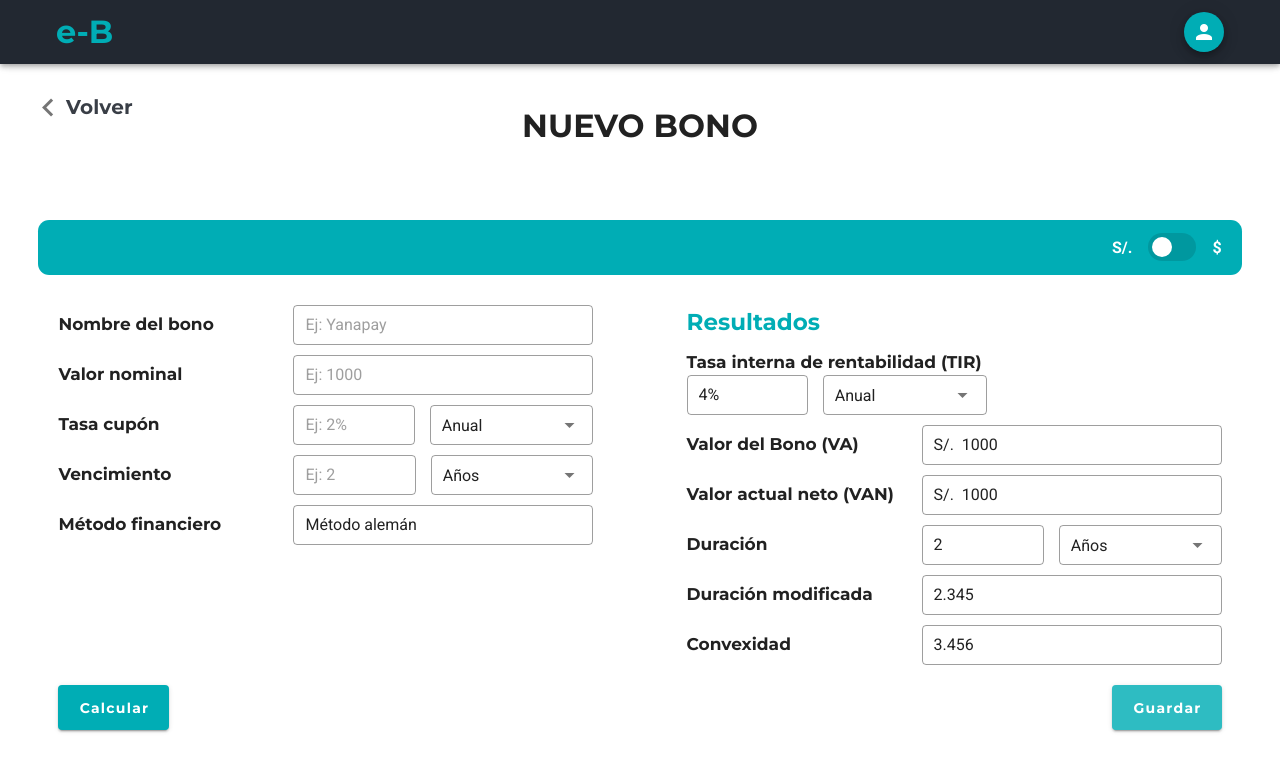
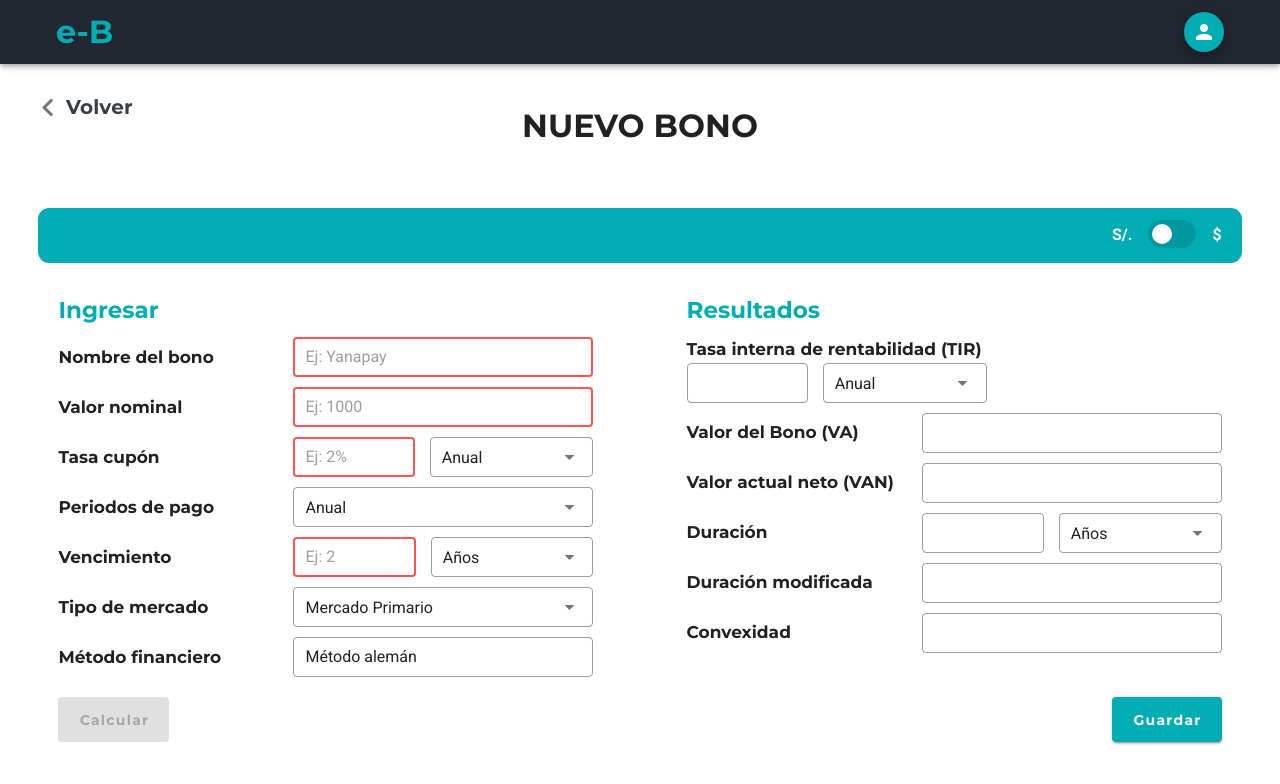
Before and after one commit to GrupoFinanzas/e-bonos-frontend, a Vue app: page /mybonds/add in a window 1280 px wide. Shown: the top 784 px of the page. Built offline with nearby package versions, Linux system fonts and the light colour scheme.

Commit message:
german method advanced

```diff
--- /dev/null
+++ b/src/bonds-formulas/calculate-german-method.js
@@ -0,0 +1,160 @@
+const Units = {
+    Years: { i: 0, durationString: 'Años', frecuencyString: 'Anual', forYears: 1, },
+    Semesters: { i: 1, durationString: 'Semestres', frecuencyString: 'Semestral', forYears: 2, },
+    Quarters: { i: 2, durationString: 'Cuatrimestres', frecuencyString: 'Cuatrimestral', forYears: 3, },
+    Trimesters: { i: 3, durationString: 'Trimestres', frecuencyString: 'Trimestral', forYears: 4, },
+    Bimesters: { i: 4, durationString: 'Bimestres', frecuencyString: 'Bimestral', forYears: 6, },
+    Months: { i: 5, durationString: 'Meses', frecuencyString: 'Mensual', forYears: 12, },
+    Fortnights: { i: 6, durationString: 'Quincenas', frecuencyString: 'Quincenal', forYears: 24, },
+    Days: { i: 8, durationString: 'Días', frecuencyString: 'Diario', forYears: 360, },
+    length: 9,
+};
+
+// data = { name, nominalValue, couponRate, paymentPeriod, couponRateFrecuency, expiration, expirationUnit, }
+
+function calculateGermanMethod(data) {
+    return germanMethod(data);
+}
+
+// function convertUnitsRelativeToYears(data) {
+//     for (var i in Units) {
+//         if (data.expirationUnit === Units[i].durationString) {
+//             data.expiration /= Units[i].forYears;
+//         }
+
+//         if (data.paymentPeriod === Units[i].frecuencyString) {
+//             for (var j in Units) {
+//                 if (data.couponRateFrecuency === Units[j].frecuencyString) {
+//                     data.couponRate /= (Units[i].forYears / Units[j].forYears);
+//                 }
+//             }
+//         }
+//     }
+// }
+
+function printFlows(investment, flows) {
+    let debugText = `Flujos:\n [${-investment}, `;
+    for (let i = 0; i < flows.length; i++) {
+        debugText += `${flows[i].toFixed(4)}` + (i == flows.length - 1 ? `` : `, `);
+    }
+    debugText += `]`;
+    console.log(debugText);
+}
+
+function germanMethod(data) {
+
+    // find the bonds payment periods
+    let numberPeriods = 0;
+
+    let paymentPeriodFrecuency = null;
+
+    for (let i in Units) {
+        if (data.paymentPeriod === Units[i].frecuencyString) {
+            paymentPeriodFrecuency = i;
+            for (let j in Units) {
+                if (data.expirationUnit === Units[j].durationString) {
+                    numberPeriods = Math.round(data.expiration * Units[i].forYears / Units[j].forYears);
+                }
+            }
+        }
+    }
+
+    // convert coupon rate relative to payment frequency
+
+    for (let i in Units) {
+        if (data.couponRateFrecuency === Units[i].frecuencyString) {
+            data.couponRate =
+                Math.pow(1 + parseFloat(data.couponRate / 100), Units[i].forYears / Units[paymentPeriodFrecuency].forYears) - 1;
+            break;
+        }
+    }
+
+    // german method payment program
+    let investment = data.nominalValue;
+    let amortization = investment / numberPeriods;
+    let futureFlows = [];
+    let index = 0;
+    let capital = investment;
+
+    while (index < numberPeriods) {
+        let interest = capital * (data.couponRate); // falta que la tasa cupón sea relativa a la frecuencia de pago
+        futureFlows.push(interest + amortization);
+        capital -= amortization;
+        index++;
+    }
+
+    printFlows(investment, futureFlows);
+
+
+    // console.log('tir');
+    // calculate the internal rate of return (TIR)
+    let van = 0;
+    let tir = 0.01;
+    do {
+        let sum = 0
+        for (let i = 0; i < numberPeriods; i++) {
+            let denominator = Math.pow(1 + tir, i + 1);
+            sum += futureFlows[i] / denominator;
+        }
+        van = -investment + sum;
+        console.log('van: ' + van);
+        tir += 0.000001;
+    } while (van > 0);
+
+    tir *= 100;
+
+    console.log('van1: ' + van);
+    // console.log('tir: ' + tir);
+    let tirFrecuency = data.paymentPeriod;
+
+    // console.log('va');
+    // calculate the value of the current bond (VA)
+    let va = 0;
+    for (let i = 0; i < numberPeriods; i++) {
+        let denominator = Math.pow(1 + tir, i + 1);
+        va += futureFlows[i] / denominator;
+    }
+
+    // console.log('van');
+    // calculate the net present value (VAN)
+    van = va - investment;
+
+    // calculate the duration
+    let sumVAbyTime = 0;
+    for (let i = 0; i < numberPeriods; i++) {
+        let VAbyPeriod = futureFlows[i] / Math.pow(1 + tir, i + 1);
+        let VAbyPeriodxTime = VAbyPeriod * (i + 1);
+        sumVAbyTime += VAbyPeriodxTime;
+    }
+
+    let duration = sumVAbyTime / investment;
+    let durationFrecuency = data.paymentPeriod;
+
+    // calculate the modified duration
+    let modifiedDuration = duration / (1 + tir);
+
+    // calculate the convexity
+    let sumConvexityByPeriod = 0;
+    let sumVAbyPeriod = 0;
+    for (let i = 0; i < numberPeriods; i++) {
+        let period = i + 1;
+        let VAbyPeriod = futureFlows[i] / Math.pow(1 + tir, period);
+        let convexityByPeriod = VAbyPeriod * ((Math.pow(period, 2) + period) / (Math.pow(1 + tir, period)));
+        sumConvexityByPeriod += convexityByPeriod;
+        sumVAbyPeriod += VAbyPeriod;
+    }
+    let convexity = (1 / (sumVAbyPeriod * Math.pow(1 + tir, 2))) * sumConvexityByPeriod;
+
+    return [
+        tir.toFixed(3),
+        tirFrecuency,
+        va.toFixed(3),
+        van.toFixed(3),
+        duration.toFixed(3),
+        durationFrecuency,
+        modifiedDuration.toFixed(3),
+        convexity.toFixed(3),
+    ];
+}
+
+export { calculateGermanMethod, Units };
--- a/src/components/bond-action-btn.vue
+++ b/src/components/bond-action-btn.vue
@@ -1,6 +1,9 @@
 <template>
     <div id="bond-action-text-container">
-        <v-btn class="bond-action-text-btn" v-if="!responsive" :to="route" color="#00ADB5">{{ text }}</v-btn>
+        <v-btn class="bond-action-text-btn" v-if="!responsive" @click="onClick != null ? onClick() : null"
+            :to="route" color="#00ADB5" :disabled="disabled">{{ text }}</v-btn>
+        <!-- <v-btn class="bond-action-text-btn" v-if="!responsive" :v-on="v-on"
+            :to="route" color="#00ADB5" :disabled="disabled">{{ text }}</v-btn> -->
         <div v-else>
             <v-btn class="bond-action-text-btn" v-if="!mobile" :to="route" color="#00ADB5">{{ text }}</v-btn>
             <v-btn class="bond-action-icon-btn" v-else :to="route" color="#00ADB5" fab>
@@ -20,6 +23,9 @@ export default {
         'route',
         'responsive',
         'dense',
+        'onClick',
+        'disabled',
+        // 'onClickTwo'
     ],
     computed: {
         mobile() {
--- a/src/components/bond-details-view.vue
+++ b/src/components/bond-details-view.vue
@@ -1,72 +1,33 @@
 <template>
     <div class="bond-details-view-container">
         <div class="bond-details-view-midcontainer">
-            <BondTextInput
-                label="Nombre del bono"
-                placeholder="Ej: Yanapay"
-                :readonly="false"
-            />
-            <BondTextInput
-                label="Valor nominalㅤㅤㅤ"
-                placeholder="Ej: 1000"
-                :readonly="false"
-            />
-            <BondTextInput
-                label="Tasa cupónㅤㅤㅤㅤㅤ"
-                placeholder="Ej: 2%"
-                :readonly="false"
-                :options="frecuencyOptions"
-            />
-            <BondTextInput
-                label="Vencimientoㅤㅤㅤㅤ"
-                placeholder="Ej: 2"
-                :readonly="false"
-                :options="durationOptions"
-            />
-            <BondTextInput
-                label="Método financiero"
-                text="Método alemán"
-                :readonly="true"
-            />
+            <h3 id="bond-details-view-result-text">Ingresar</h3>
+            <BondTextInput ref="bondName" label="Nombre del bonoㅤㅤㅤ" placeholder="Ej: Yanapay" :readonly="false" />
+            <BondTextInput ref="bondValue" label="Valor nominalㅤㅤㅤㅤㅤ" placeholder="Ej: 1000" :readonly="false"
+                type="number" />
+            <BondTextInput ref="bondCouponRate" label="Tasa cupónㅤㅤㅤㅤㅤㅤㅤ" placeholder="Ej: 2%" :readonly="false"
+                type="number" :options="frecuencyOptions" />
+            <BondTextInput ref="bondCouponRateFrecuency" label="Periodos de pagoㅤㅤㅤ" :notTextInput="true"
+                :options="frecuencyOptions" />
+            <BondTextInput ref="bondExpiration" label="Vencimientoㅤㅤㅤㅤㅤㅤ" placeholder="Ej: 2" :readonly="false"
+                type="number" :options="durationOptions" />
+            <BondTextInput ref="bondMarketType" label="Tipo de mercadoㅤㅤㅤㅤ" :notTextInput="true"
+                :options="marketTypeOptions" />
+            <BondTextInput label="Método financieroㅤㅤㅤ" text="Método alemán" :readonly="true" />
         </div>
         <div class="bond-details-view-midcontainer">
             <h3 id="bond-details-view-result-text">Resultados</h3>
-            <BondTextInput
-                label="Tasa interna de rentabilidad (TIR)"
-                text="4%"
-                :readonly="true"
-                :options="frecuencyOptions"
-            />
-            <BondTextInput
-                label="Valor del Bono (VA)"
-                text="S/.  1000"
-                :readonly="true"
-            />
-            <BondTextInput
-                label="Valor actual neto (VAN)"
-                text="S/.  1000"
-                :readonly="true"
-            />
-            <BondTextInput
-                label="Duraciónㅤㅤㅤㅤㅤㅤㅤㅤ"
-                text="2"
-                :readonly="true"
-                :options="durationOptions"
-            />
-            <BondTextInput
-                label="Duración modificada"
-                text="2.345"
-                :readonly="true"
-            />
-            <BondTextInput
-                label="Convexidadㅤㅤㅤㅤㅤㅤ"
-                text="3.456"
-                :readonly="true"
-            />
+            <BondTextInput ref="bondTir" label="Tasa interna de rentabilidad (TIR)" :readonly="true"
+                :options="frecuencyOptions" :notRequired="true" />
+            <BondTextInput ref="bondVa" label="Valor del Bono (VA)ㅤㅤ" :readonly="true" :notRequired="true" />
+            <BondTextInput ref="bondVan" label="Valor actual neto (VAN)" :readonly="true" :notRequired="true" />
+            <BondTextInput ref="bondDuration" label="Duraciónㅤㅤㅤㅤㅤㅤㅤㅤ" :readonly="true" :notRequired="true" :options="durationOptions" />
+            <BondTextInput ref="bondModifiedDuration" label="Duración modificadaㅤㅤ" :readonly="true" :notRequired="true" />
+            <BondTextInput ref="bondConvexity" label="Convexidadㅤㅤㅤㅤㅤㅤ" :readonly="true" :notRequired="true" />
         </div>
         <div class="bond-details-view-actions-container">
-            <BondActionBtn text="Calcular" :dense="true" />
-            <BondActionBtn text="Guardar" route="/mybonds" :dense="true" />
+            <BondActionBtn text="Calcular" :dense="true" :onClick="onCalculate" :disabled="!bondDataFormCompleted || calculatingState" />
+            <BondActionBtn text="Guardar" :dense="true" :onClick="onSave" />
         </div>
     </div>
 </template>
@@ -74,22 +35,89 @@
 <script>
 import BondTextInput from './bond-text-input.vue';
 import BondActionBtn from './bond-action-btn.vue';
+import { calculateGermanMethod } from '../bonds-formulas/calculate-german-method.js';
 
 export default {
     data: () => ({
-        frecuencyOptions: [ 'Anual', 'Semestral', 'Cuatrimestral', 'Trimestral', 'Bimestral', 'Mensual', 'Quincenal', 'Diario' ],
-        durationOptions: [ 'Años', 'Semestres', 'Cuatrimestres', 'Trimestres', 'Bimestres', 'Meses', 'Quincenas', 'Días' ],
+        frecuencyOptions: ['Anual', 'Semestral', 'Cuatrimestral', 'Trimestral', 'Bimestral', 'Mensual', 'Quincenal', 'Senanal', 'Diario'],
+        durationOptions: ['Años', 'Semestres', 'Cuatrimestres', 'Trimestres', 'Bimestres', 'Meses', 'Quincenas', 'Semanas', 'Días'],
+        marketTypeOptions: ['Mercado Primario', 'Mercado Secundario'],
+        inputRefs: [],
+        outputRefs: [],
+        isLoading: false,
     }),
-    components: { BondTextInput, BondActionBtn }
+    components: { BondTextInput, BondActionBtn },
+    methods: {
+        BondData(refs) {
+            return {
+                name: refs[0].inputText,
+                nominalValue: refs[1].inputText,
+                couponRate: refs[2].inputText,
+                couponRateFrecuency: refs[2].selectedOption,
+                paymentPeriod: refs[3].selectedOption,
+                expiration: refs[4].inputText,
+                expirationUnit: refs[4].selectedOption,
+                marketType: refs[5].selectedOption,
+            };
+        },
+        onCalculate() {
+            let bondData = this.BondData(this.inputRefs);
+            let result = calculateGermanMethod(bondData);
+            for (let i = 0; i < this.outputRefs.length; i++) {
+                this.outputRefs[i].inputText = result[i];
+            }
+        },
+        onSave() {
+            // TODO: Save bond
+            this.$router.push('/mybonds');
+        },
+    },
+    computed: {
+        bondDataFormCompleted() {
+            for (let i = 0; i < this.inputRefs.length; i++) {
+                if ((this.inputRefs[i].inputText == null || this.inputRefs[i].inputText == '')
+                    && (i != 3 && i != 5)) {
+                    return false
+                }
+            }
+            return true;
+        },
+        calculatingState() {
+            return this.isLoading;
+        },
+        listeners() {
+            return {
+                ...this.$listeners,
+                click: this.onCalculate
+            }
+        }
+    },
+    mounted() {
+        this.inputRefs = [
+            this.$refs.bondName,                    // 0
+            this.$refs.bondValue,                   // 1
+            this.$refs.bondCouponRate,              // 2
+            this.$refs.bondCouponRateFrecuency,     // 3
+            this.$refs.bondExpiration,              // 4
+            this.$refs.bondMarketType               // 5
+        ];
+        this.outputRefs = [
+            this.$refs.bondTir,                     // 0
+            this.$refs.bondVa,                      // 1
+            this.$refs.bondVan,                     // 2
+            this.$refs.bondDuration,               // 3
+            this.$refs.bondModifiedDuration,       // 4
+            this.$refs.bondConvexity,              // 5
+        ];
+    }
 }
 
 </script>
 
 <style scoped>
-
 .bond-details-view-container {
     width: 100%;
-    padding: 0  20px;
+    padding: 0 20px;
     display: flex;
     justify-content: space-between;
     flex-wrap: wrap;
@@ -130,5 +158,4 @@ export default {
         margin-top: 0px;
     }
 }
-
 </style>
--- a/src/components/bond-text-input.vue
+++ b/src/components/bond-text-input.vue
@@ -2,9 +2,10 @@
     <div class="bond-text-input-container">
         <div class="bond-text-input-text">{{ label }}</div>
         <div class="bond-text-input-container-text-input">
-            <v-text-field v-model="bondName" :placeholder="placeholder" dense outlined :readonly="readonly"
-                :hide-details="true"></v-text-field>
-            <v-select v-if="options" v-model="defaultOption" :items="options" dense outlined :hide-details="true"></v-select>
+            <v-text-field v-if="!notTextInput" v-model="inputText" :placeholder="placeholder" dense outlined :readonly="readonly"
+                :type="type != null ? type : 'text'" :hide-details="true" :rules="notRequired != null ? rules.nothing : rules.data" />
+            <v-select v-if="options" v-model="selectedOption" :items="options" dense outlined :hide-details="true">
+            </v-select>
         </div>
     </div>
 </template>
@@ -13,8 +14,16 @@
 
 export default {
     data: () => ({
-        bondName: null,
-        defaultOption: null,
+        inputText: null,
+        selectedOption: null,
+        rules: {
+            nothing: [
+                () => true,
+            ],
+            data: [
+                val => !!val || 'El dato es requerido',
+            ],
+        },
     }),
     props: [
         'label',
@@ -22,11 +31,14 @@ export default {
         'text',
         'readonly',
         'options',
+        'type',
+        'notTextInput',
+        'notRequired'
     ],
     mounted() {
-        this.bondName = this.text;
+        this.inputText = this.text;
         if (this.options)
-            this.defaultOption = this.options[0];
+            this.selectedOption = this.options[0];
     }
 }
 
```
Also changed, not shown: src/components/back-route-btn.vue (+3 -4 lines).
